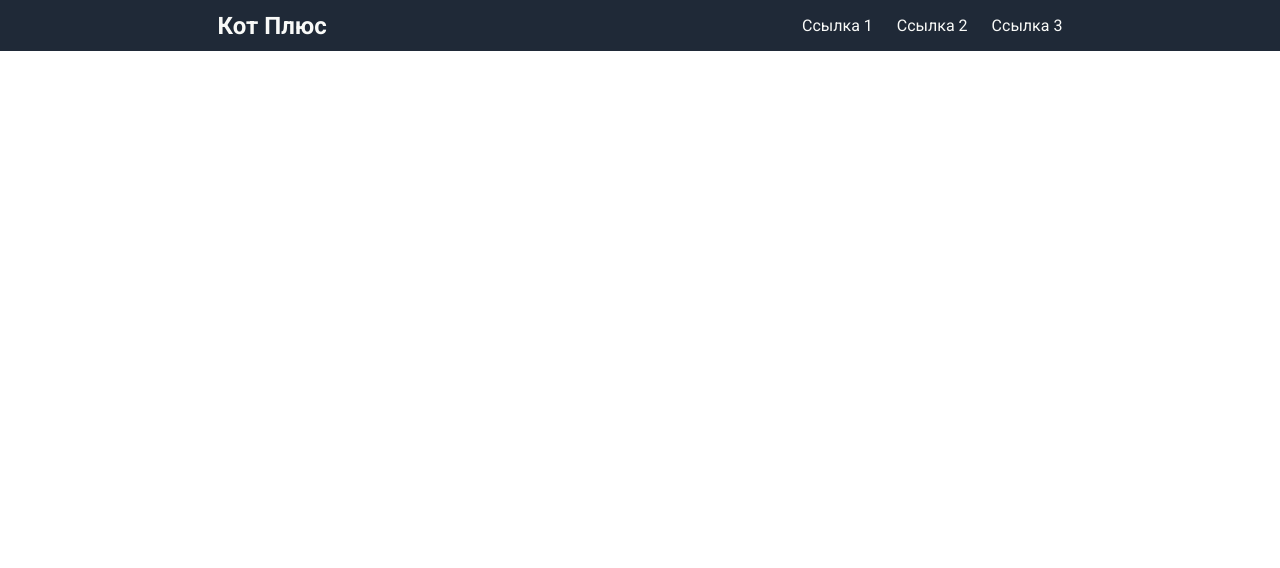
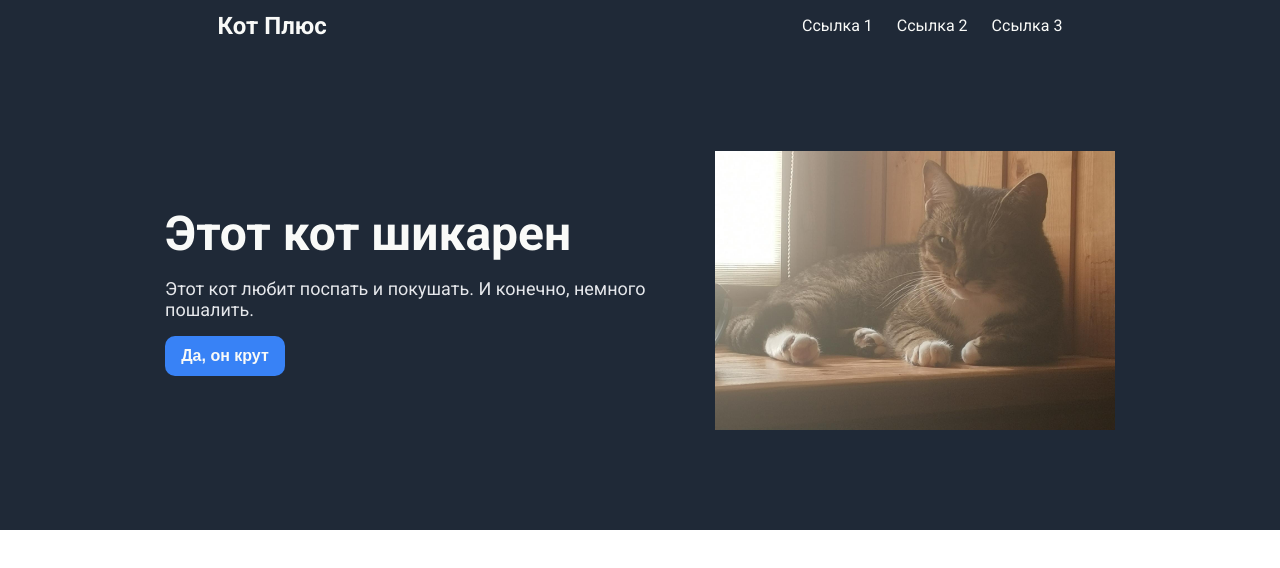
Before and after one commit to Kverkus/landing-page, a plain HTML site: page index.html in a window 1280 px wide. Drawn offline with Linux system fonts and the light colour scheme.

Commit message:
Add first block of page

```diff
--- a/index.html
+++ b/index.html
@@ -16,8 +16,14 @@
     </ul>
   </div>
 
-  <div class="body">
+  <div class="block-1">
+    <div class="block-1-left">
+      <div class="block-1-main-text">Этот кот шикарен</div>
+      <div class="block-1-secondary-text">Этот кот любит поспать и покушать. И конечно, немного пошалить.</div>
+      <button>Да, он крут</button>
+    </div>
 
+    <img src="./images/plus-photo-1.jpg" alt="Фото кота с серьёзным выражением мордочки." width="400">
   </div>
 
   <div class="footer">
--- a/style.css
+++ b/style.css
@@ -10,10 +10,6 @@ ul {
   list-style-type: none;
 }
 
-/* li {
-  padding: 16px;
-} */
-
 a {
   color: #F9FAF8;
   text-decoration: none;
@@ -25,9 +21,11 @@ div {
 }
 
 .header,
-.body {
+.block-1 {
   background-color: #1F2937;
 }
+
+/* header */
 
 .header {
   display: flex;
@@ -44,3 +42,41 @@ div {
   display: flex;
   gap: 24px;
 }
+
+/* block-1 */
+
+.block-1 {
+  display: flex;
+  justify-content: center;
+  padding: 100px;
+  gap: 50px;
+}
+
+.block-1-left {
+  display: flex;
+  flex-direction: column;
+  justify-content: center;
+  width: 500px;
+  gap: 16px;
+}
+
+.block-1-main-text {
+  font-size: 48px;
+  font-weight: 900;
+}
+
+.block-1-secondary-text {
+  font-size: 18px;
+  color: #E5E7EB;
+}
+
+button {
+  width: 120px;
+  height: 40px;
+  border-radius: 10px;
+  border: 1px;
+  background-color: #3882F6;
+  color: #F9FAF8;
+  font-weight: 900;
+  font-size: 16px;
+}
```
Also changed, not shown: images/plus-photo-1.jpg (added).
